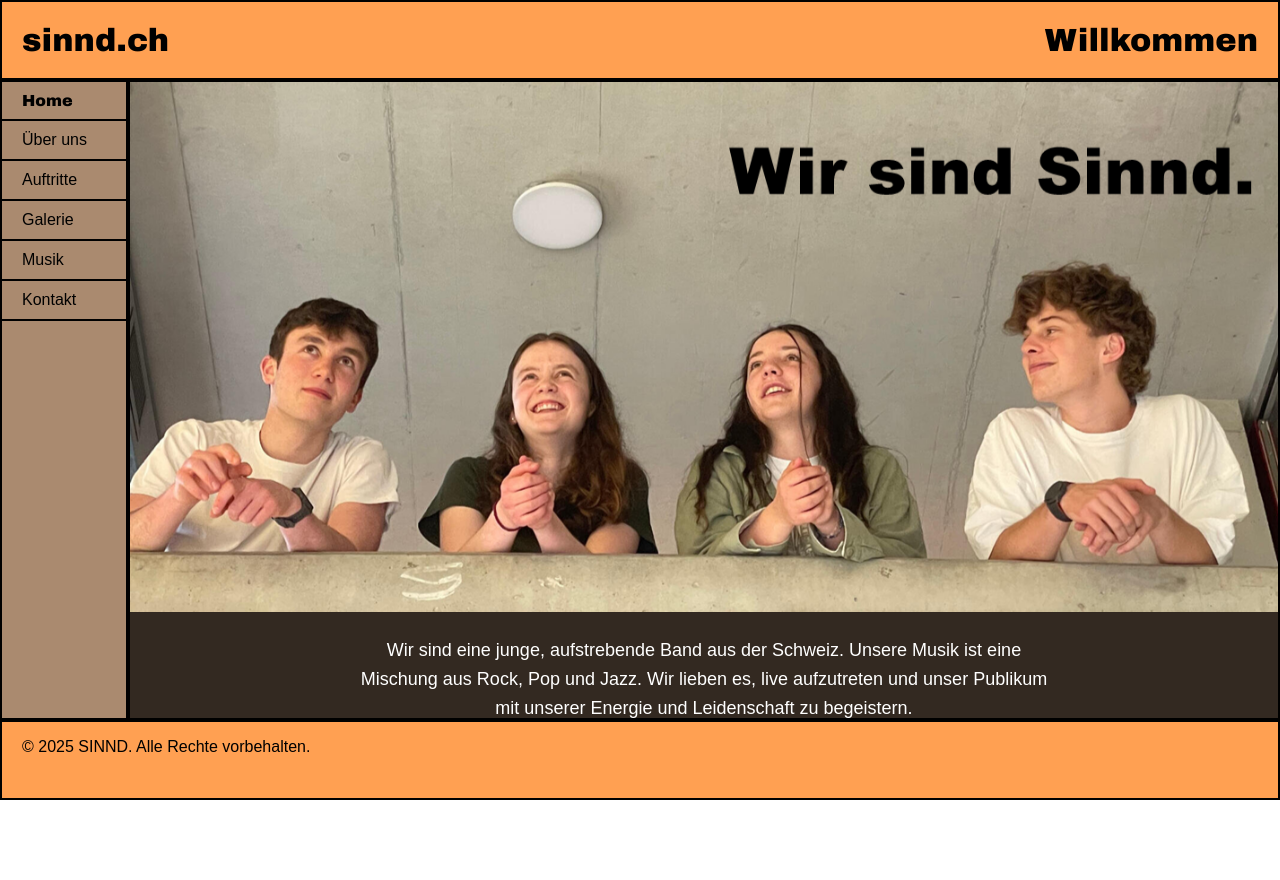
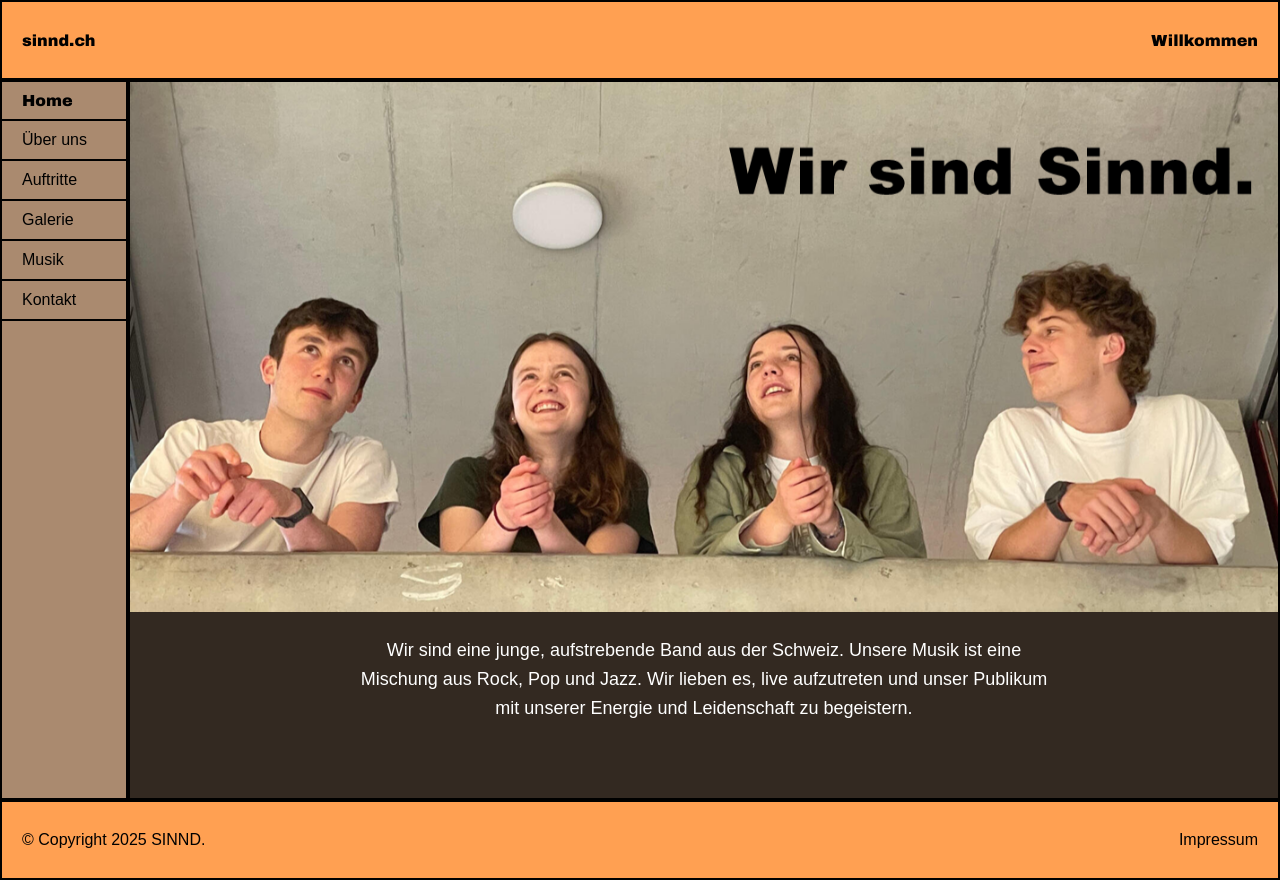
Before and after one commit to Mathias3e/BLJ_Projektarbeit, a plain HTML site: page index.html in a window 1280 px wide. Before the commit the page ends 800 px from the top, so only its background shows below. Drawn offline with Linux system fonts and the light colour scheme.

Commit message:
style footer nur mit scrolling

```diff
--- a/index.html
+++ b/index.html
@@ -16,9 +16,12 @@
     <div id="container">
 
         <header>
-            <h1 id="left">sinnd.ch</h1>
-            <h1 id="right">Willkommen</h1>
+            <a id="left" href="index.html">sinnd.ch</a>
+            <p id="right">Willkommen</p>
         </header>
+
+
+
 
         <nav class="sidenav">
             <a id="home" href="index.html">Home</a>
@@ -37,7 +40,9 @@
         </main>
 
         <footer>
-            <p>&copy; 2025 SINND. Alle Rechte vorbehalten.</p>
+            <p>&copy; Copyright 2025 SINND.</p>
+            <p>Impressum</p>
+
         </footer>
 
     </div>
--- a/stylehome.css
+++ b/stylehome.css
@@ -26,13 +26,24 @@ header {
     color: black;
     font-family: arial black;
     height: 100%;
+    font-size: ;
+}
+
+#left {
+    text-decoration: none;
+    color: inherit; /* übernimmt die Textfarbe vom Header */
+}
+
+header {
+    grid-area: header;
+    border: 2px solid black;
 }
 
 #container {
     min-height: 100vh;
     display: grid;
     grid-template-columns: 10% 90%;
-    grid-template-rows: 10% 80% 10%;
+    grid-template-rows: 10% 90% 10%;
 
     grid-template-areas:
         "header header"
@@ -41,10 +52,6 @@ header {
     ;
 }
 
-header {
-    grid-area: header;
-    border: 2px solid black;
-}
 
 nav {
     grid-area: navigation;
@@ -95,6 +102,10 @@ footer {
     border: 2px solid black;
     background-color: var(--color6);
     color: black;
+    display: flex;
+    align-items: center;
+    justify-content: space-between;
+    padding: 0px 20px;
 }
 
 #homebild {
```
